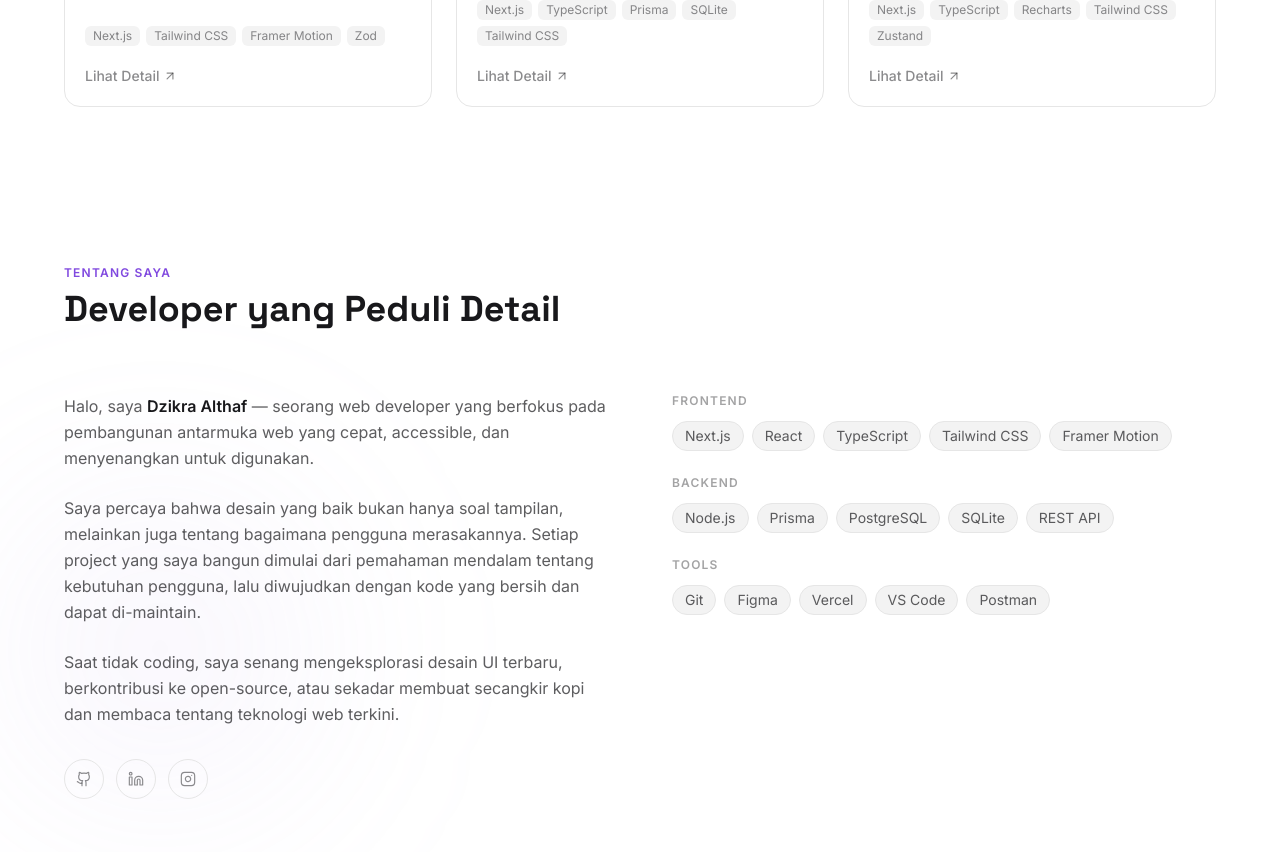
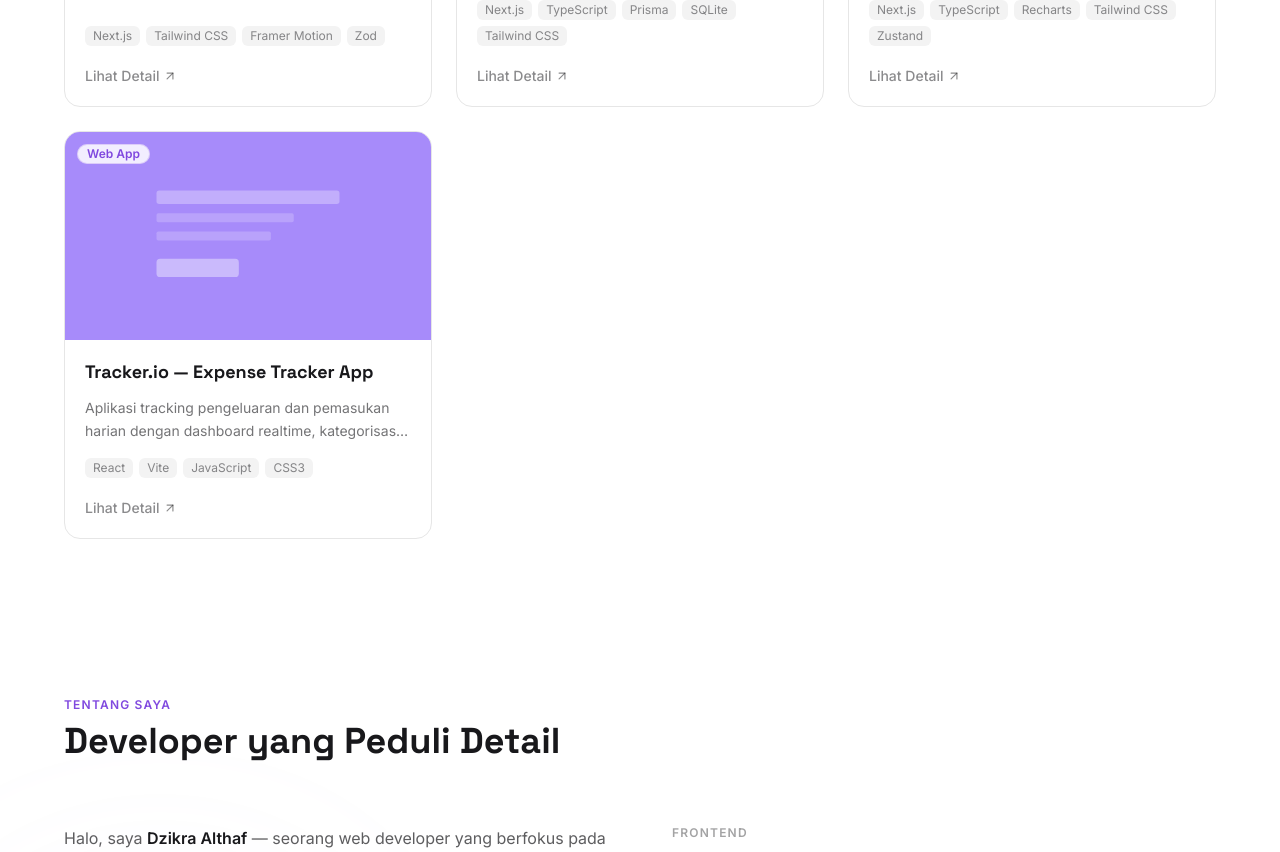
Before and after one commit to Dzikra09/Portofolio, a Next.js app: page / in a window 1280 px wide. Shown: the part 1920-2772 px from the top of the page. Built offline with nearby package versions, Linux system fonts and the light colour scheme.

Commit message:
Add Expense Tracker to portfolio

```diff
--- a/data/projects.ts
+++ b/data/projects.ts
@@ -77,6 +77,18 @@ export const projects: Project[] = [
     repoUrl: "https://github.com/dzikra-althaf/fintrack",
     featured: false,
   },
+  {
+    slug: "expense-tracker",
+    title: "Tracker.io — Expense Tracker App",
+    category: "Web App",
+    description:
+      "Aplikasi tracking pengeluaran dan pemasukan harian dengan dashboard realtime, kategorisasi transaksi, serta fitur tambah, edit, dan hapus catatan keuangan.",
+    coverImage: "/covers/cover-webapp.svg",
+    techStack: ["React", "Vite", "JavaScript", "CSS3"],
+    liveUrl: "https://tracker-app-blue-three.vercel.app/",
+    repoUrl: "https://github.com/Dzikra09/expense-tracker",
+    featured: true,
+  },
 ];
 
 /** All unique categories derived from the projects array */
```
